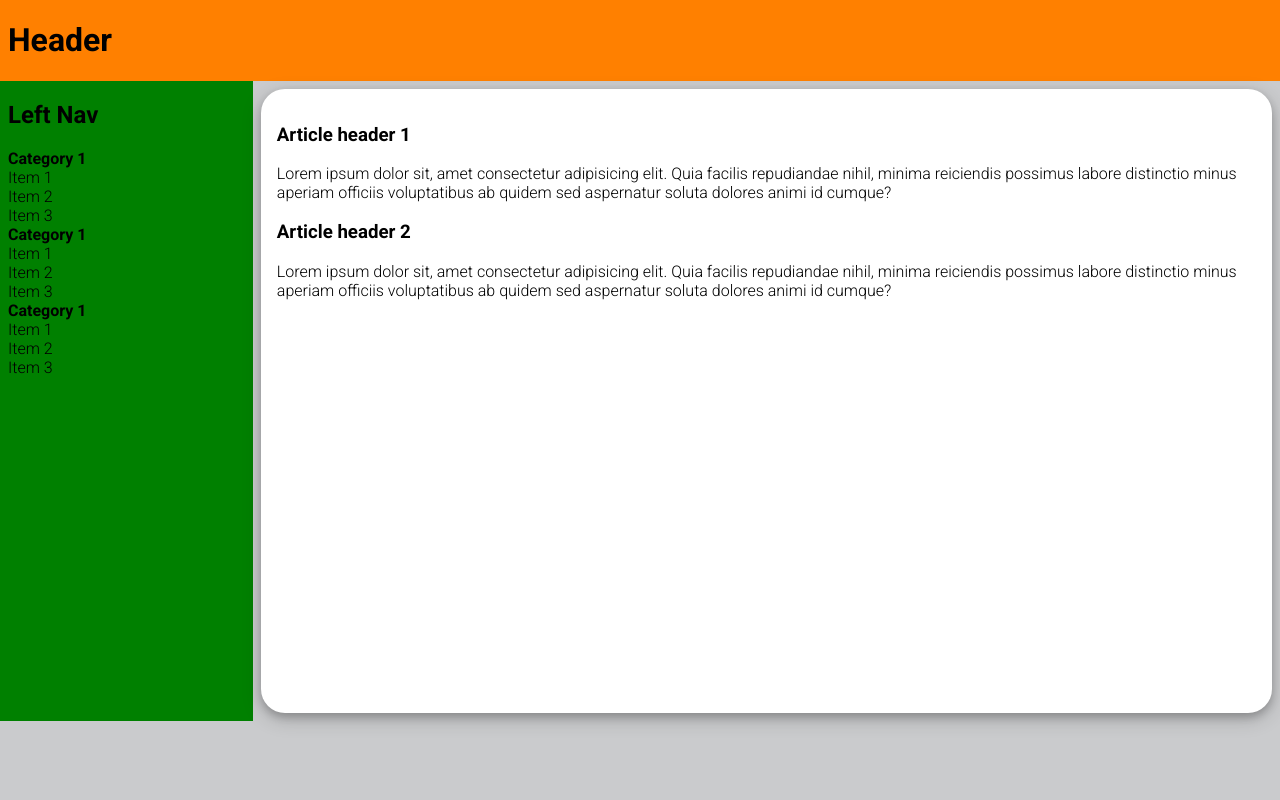
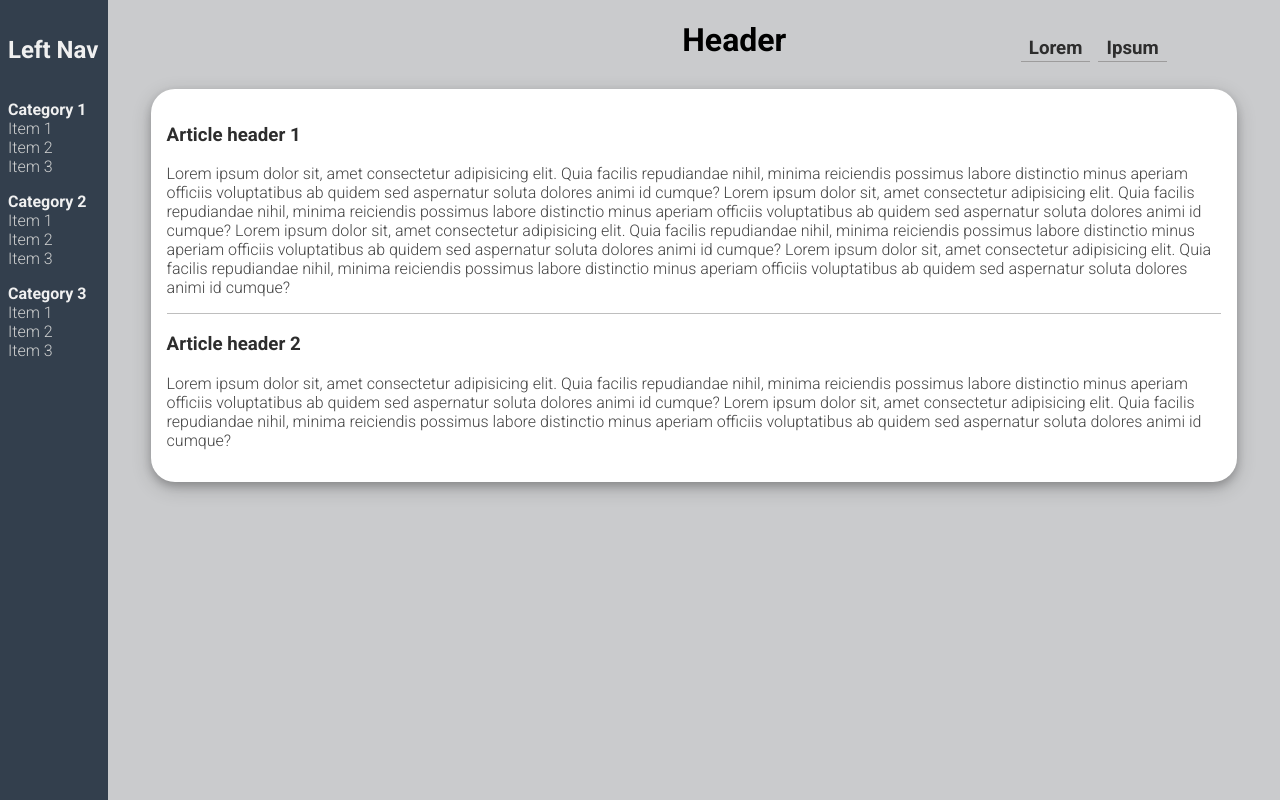
Before and after one commit to martensoderlind/lab-10-18-css-html, a plain HTML site: page index.html in a window 1280 px wide. Drawn offline with Linux system fonts and the light colour scheme.

Commit message:
lab 18/10

```diff
--- a/index.html
+++ b/index.html
@@ -14,47 +14,73 @@
   </head>
   <body class="roboto-regular">
     <div class="container">
-      <header class="header">
-        <h1 class="roboto-bold">Header</h1>
-      </header>
-      <div class="main-container">
-        <aside class="aside">
-          <h2>Left Nav</h2>
-          <h4>Category 1</h4>
+      <aside class="aside font-color" name="sidebar" for="close">
+        <h2 class="nav-header">Left Nav</h2>
+        <h4 class="nav-header">Category 1</h4>
         <ul>
           <li class="roboto-light">Item 1</li>
           <li class="roboto-light">Item 2</li>
           <li class="roboto-light">Item 3</li>
         </ul>
-          <h4>Category 1</h4>
+        <h4 class="nav-header">Category 2</h4>
         <ul>
           <li class="roboto-light">Item 1</li>
           <li class="roboto-light">Item 2</li>
           <li class="roboto-light">Item 3</li>
         </ul>
-          <h4>Category 1</h4>
+        <h4 class="nav-header">Category 3</h4>
         <ul>
           <li class="roboto-light">Item 1</li>
           <li class="roboto-light">Item 2</li>
           <li class="roboto-light">Item 3</li>
         </ul>
       </aside>
+      <div class="main-container">
+        <header class="header">
+          <div></div>
+          <div></div>
+          <h1 class="roboto-bold">Header</h1>
+          <div class="header-container">
+            <h3 class="header-item">Lorem</h3>
+            <h3 class="header-item">Ipsum</h3>
+          </div>
+        </header>
+
         <main class="main">
           <article>
+            <div class="main-content">
               <h3>Article header 1</h3>
               <p class="roboto-light">
                 Lorem ipsum dolor sit, amet consectetur adipisicing elit. Quia
                 facilis repudiandae nihil, minima reiciendis possimus labore
                 distinctio minus aperiam officiis voluptatibus ab quidem sed
-              aspernatur soluta dolores animi id cumque?
+                aspernatur soluta dolores animi id cumque? Lorem ipsum dolor
+                sit, amet consectetur adipisicing elit. Quia facilis repudiandae
+                nihil, minima reiciendis possimus labore distinctio minus
+                aperiam officiis voluptatibus ab quidem sed aspernatur soluta
+                dolores animi id cumque? Lorem ipsum dolor sit, amet consectetur
+                adipisicing elit. Quia facilis repudiandae nihil, minima
+                reiciendis possimus labore distinctio minus aperiam officiis
+                voluptatibus ab quidem sed aspernatur soluta dolores animi id
+                cumque? Lorem ipsum dolor sit, amet consectetur adipisicing
+                elit. Quia facilis repudiandae nihil, minima reiciendis possimus
+                labore distinctio minus aperiam officiis voluptatibus ab quidem
+                sed aspernatur soluta dolores animi id cumque?
               </p>
+            </div>
+            <div>
               <h3>Article header 2</h3>
               <p class="roboto-light">
                 Lorem ipsum dolor sit, amet consectetur adipisicing elit. Quia
                 facilis repudiandae nihil, minima reiciendis possimus labore
                 distinctio minus aperiam officiis voluptatibus ab quidem sed
-              aspernatur soluta dolores animi id cumque?
+                aspernatur soluta dolores animi id cumque? Lorem ipsum dolor
+                sit, amet consectetur adipisicing elit. Quia facilis repudiandae
+                nihil, minima reiciendis possimus labore distinctio minus
+                aperiam officiis voluptatibus ab quidem sed aspernatur soluta
+                dolores animi id cumque?
               </p>
+            </div>
           </article>
         </main>
       </div>
--- a/style.css
+++ b/style.css
@@ -1,3 +1,9 @@
+@media (min-width: 480px) {
+  .main {
+    overflow-y: scroll;
+  }
+}
+
 body {
   margin: 0;
   background-color: rgb(202, 203, 205);
@@ -13,8 +19,12 @@ ul {
   padding: 0;
   margin: 0;
 }
+p {
+  color: rgb(69, 69, 69);
+}
 li:hover {
   background-color: rgb(55, 55, 55);
+  cursor: pointer;
 }
 .roboto-thin {
   font-family: "Roboto", sans-serif;
@@ -32,6 +42,7 @@ li:hover {
   font-family: "Roboto", sans-serif;
   font-weight: 400;
   font-style: normal;
+  color: rgb(45, 45, 45);
 }
 
 .roboto-medium {
@@ -44,6 +55,7 @@ li:hover {
   font-family: "Roboto", sans-serif;
   font-weight: 700;
   font-style: normal;
+  color: rgb(0, 0, 0);
 }
 
 .roboto-black {
@@ -52,28 +64,70 @@ li:hover {
   font-style: normal;
 }
 .header {
-  background-color: rgb(255, 128, 0);
+  display: flex;
+  justify-content: space-around;
+  align-items: end;
+  padding-left: 0.5rem;
+  text-align: center;
+}
+.header-container {
+  display: flex;
+  justify-content: space-around;
+}
+.header-item {
+  padding: 2px 0.5rem 2px;
+  margin-left: 0.5rem;
+  border-bottom: 1px solid rgb(157, 156, 156);
+}
+.header-item:hover {
+  color: black;
+  border-bottom: 1px solid rgb(59, 58, 58);
+  cursor: pointer;
+}
+.aside {
+  background-color: rgb(51, 63, 77);
+  width: 20%;
+  min-width: 100px;
   padding-left: 0.5rem;
 }
-.aside {
-  background-color: green;
-  width: 20%;
-  padding-left: 0.5rem;
+.font-color {
+  color: rgb(207, 208, 208);
+}
+.close-sidebar {
+  /* display: none; */
+}
+.nav-header {
+  padding-top: 1rem;
+  color: rgb(240, 240, 240);
+}
+.close {
+  align-self: flex-end;
 }
 
 .main {
+  align-self: center;
   background-color: rgb(255, 255, 255);
-  width: 80%;
+  width: 90%;
   padding: 1rem;
   margin: 0.5rem;
   border-radius: 1.5rem;
   box-shadow: 0 4px 8px 0 rgba(0, 0, 0, 0.2), 0 6px 20px 0 rgba(0, 0, 0, 0.19);
 }
+.main-content {
+  border-bottom: 1px solid rgb(190, 190, 190);
+}
 .container {
   display: flex;
-  flex-direction: column;
+  flex-direction: row;
 }
 .main-container {
   display: flex;
-  height: 80vh;
+  flex-direction: column;
+  height: 100vh;
 }
+.close-sidebar:checked + aside {
+  background-color: green;
+  position: absolute;
+  left: 0;
+  top: 0;
+}
```
Lines whose indentation alone changed are shown as unchanged.
